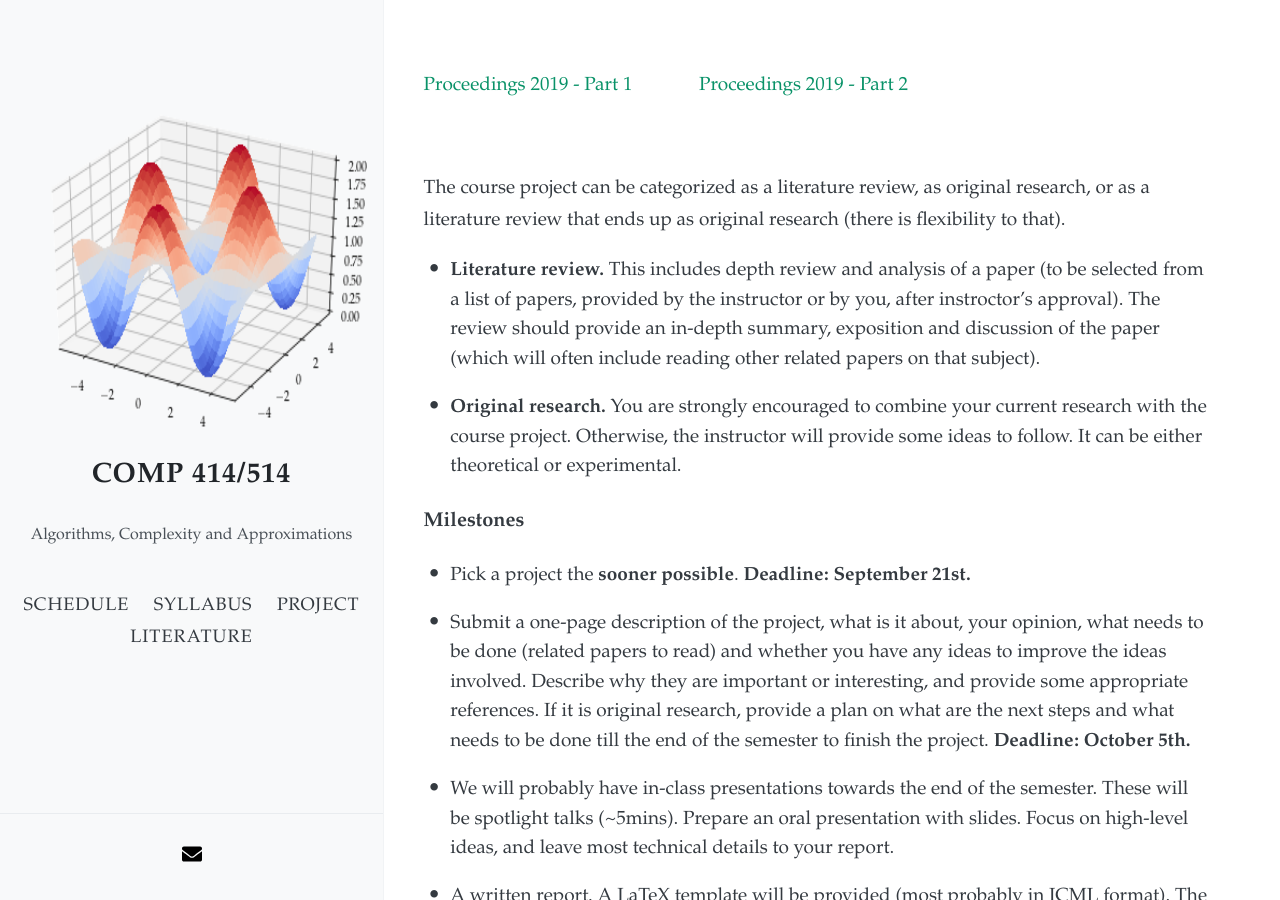
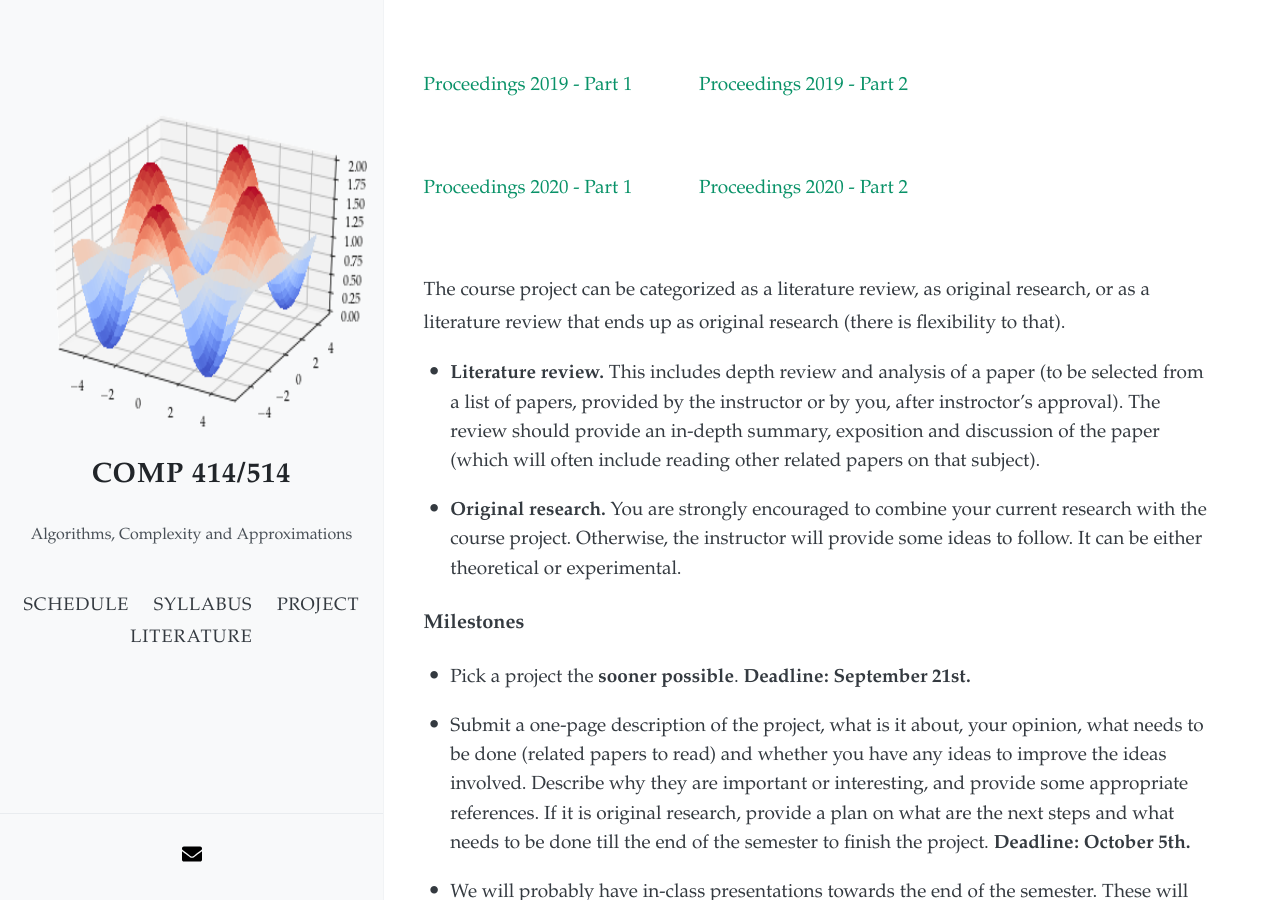
Before and after one commit to akyrillidis/comp414-514, a Jekyll site: the page built from project.md, in a window 1280 px wide and 900 px high. Built offline with Jekyll 4.4.1, drawn with Linux system fonts in a browser that asks for light colours; nearby versions of some CDN libraries.

Commit message:
Update project.md

```diff
--- a/project.md
+++ b/project.md
@@ -5,6 +5,10 @@ layout: default
 &nbsp;
 
 [Proceedings 2019 - Part 1](/schedule/images/Proceedings2019_Part1.pdf) &emsp;&emsp;&emsp;   [Proceedings 2019 - Part 2](/schedule/images/Proceedings2019_Part2.pdf)
+
+&nbsp;
+
+[Proceedings 2020 - Part 1](/schedule/images/Proceedings2020_Part1.pdf) &emsp;&emsp;&emsp;   [Proceedings 2020 - Part 2](/schedule/images/Proceedings2020_Part2.pdf)
 
 &nbsp;
 
```
